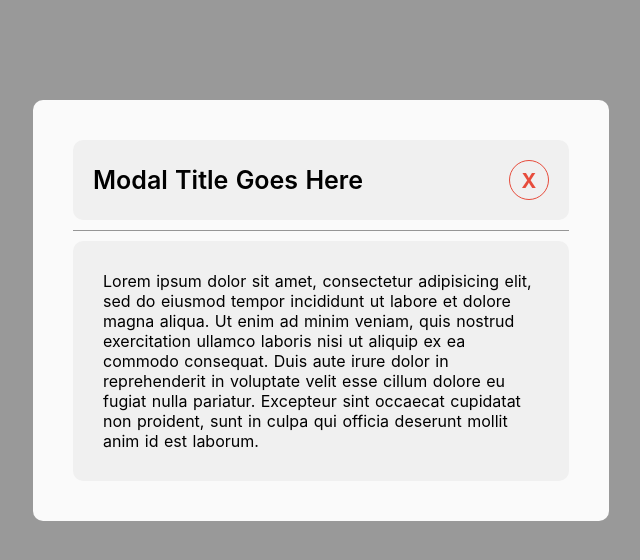
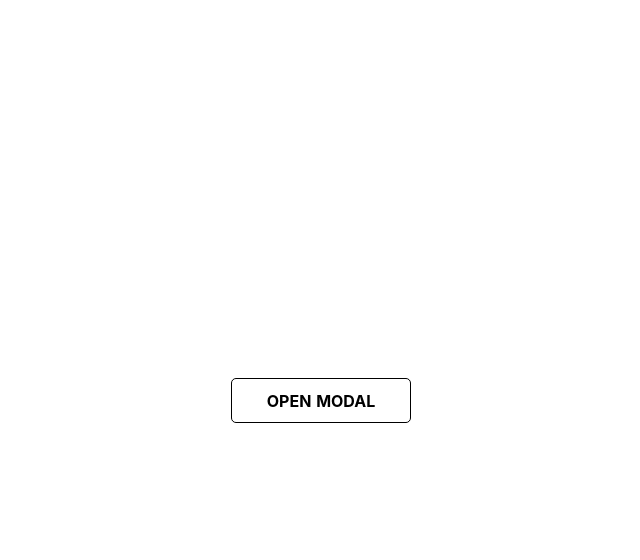
Before and after one commit to aryangupta-42/nuxtmodal, a Nuxt app: page / in a window 1280 px wide. Shown: the top 560 px of the page, without its empty margins (319-959 px from the left). Built offline with nearby package versions, Linux system fonts and the light colour scheme.

Commit message:
Added basic functionality

```diff
--- a/components/modal.vue
+++ b/components/modal.vue
@@ -1,9 +1,12 @@
 <template>
-  <div class="modalContainer">
+  <div class="modalContainer" v-transition="modal">
     <div class="modal">
-      <Header />
+      <Header title="Title goes here" :click="handler" />
       <div class="line" />
-      <Body />
+      <Body
+        content="Lorem ipsum dolor sit amet, consectetur adipisicing elit, sed do eiusmod tempor incididunt ut labore et dolore magna aliqua. Ut enim ad minim veniam, quis nostrud exercitation ullamco laboris nisi ut aliquip ex ea commodo consequat. Duis aute irure dolor in reprehenderit in voluptate velit esse cillum dolore eu fugiat nulla pariatur. Excepteur sint occaecat cupidatat non proident, sunt in culpa qui officia deserunt mollit anim id est laborum."
+      />
+      <nuxt-child />
     </div>
   </div>
 </template>
@@ -13,6 +16,7 @@ import Header from '~/components/modalHeader.vue'
 import Body from '~/components/modalBody.vue'
 
 export default {
+  props: ['handler'],
   components: {
     Header,
     Body
--- a/components/modalBody.vue
+++ b/components/modalBody.vue
@@ -1,10 +1,11 @@
 <template>
   <div class="bodyContainer">
-    Lorem ipsum dolor sit amet, consectetur adipisicing elit, sed do eiusmod tempor incididunt ut labore et dolore magna aliqua. Ut enim ad minim veniam, quis nostrud exercitation ullamco laboris nisi ut aliquip ex ea commodo consequat. Duis aute irure dolor in reprehenderit in voluptate velit esse cillum dolore eu fugiat nulla pariatur. Excepteur sint occaecat cupidatat non proident, sunt in culpa qui officia deserunt mollit anim id est laborum.
+    {{ content }}
   </div>
 </template>
 
 <script>
 export default {
+  props: ['content']
 }
 </script>
--- a/components/modalHeader.vue
+++ b/components/modalHeader.vue
@@ -1,10 +1,16 @@
 <template>
-  <div class='headerContainer'>
+  <div class="headerContainer">
     <div class="headerText">
-      Modal Title goes here
+      {{ title }}
     </div>
-    <div class="headerBtn">
+    <div class="headerBtn" v-on:click="click">
       X
     </div>
   </div>
 </template>
+
+<script>
+export default {
+  props: ['title', 'click']
+}
+</script>
--- a/pages/index.vue
+++ b/pages/index.vue
@@ -1,17 +1,29 @@
 <template>
   <div class="container">
-    <Modal />
-    <div class="btn">Open modal</div>
+    <Modal v-if="disp === true" :handler="close" />
+    <div class="btn" v-on:click="open">Open modal</div>
   </div>
 </template>
 
 <script>
-
 import Modal from '~/components/modal.vue'
 
 export default {
   components: {
     Modal
+  },
+  data () {
+    return {
+      disp: false
+    }
+  },
+  methods: {
+    open () {
+      this.disp = true
+    },
+    close () {
+      this.disp = false
+    }
   }
 }
 </script>
```
